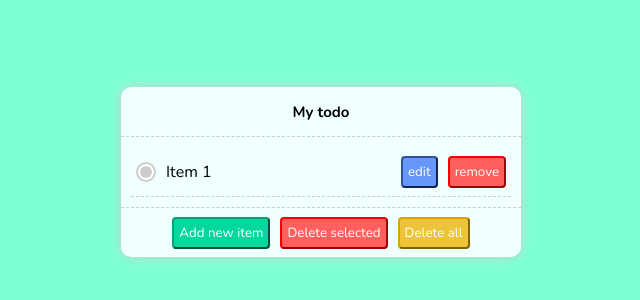
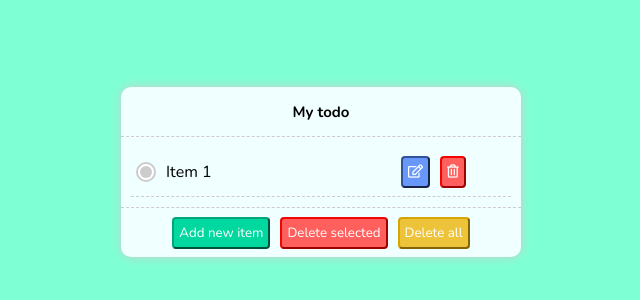
Before and after one commit to hov001/todo-dom-bootcamp, a plain HTML site: page index.html in a window 1280 px wide. Shown: the part 228-528 px from the top of the page, without its empty margins (319-959 px from the left). Drawn offline with nearby package versions, Linux system fonts and the light colour scheme.

Commit message:
feat(index.html): added icons for config btns

```diff
--- a/index.html
+++ b/index.html
@@ -35,8 +35,12 @@
               <span>Item 1</span>
             </div>
             <div class="todo-item__config-btns">
-              <button class="btn btn-primary" id="todo-edit">edit</button>
-              <button class="btn btn-danger" id="todo-delete">remove</button>
+              <button class="btn btn-primary" id="todo-edit">
+                <i class="far fa-edit"></i>
+              </button>
+              <button class="btn btn-danger" id="todo-delete">
+                <i class="far fa-trash-alt"></i>
+              </button>
             </div>
           </div>
         </section>
```
